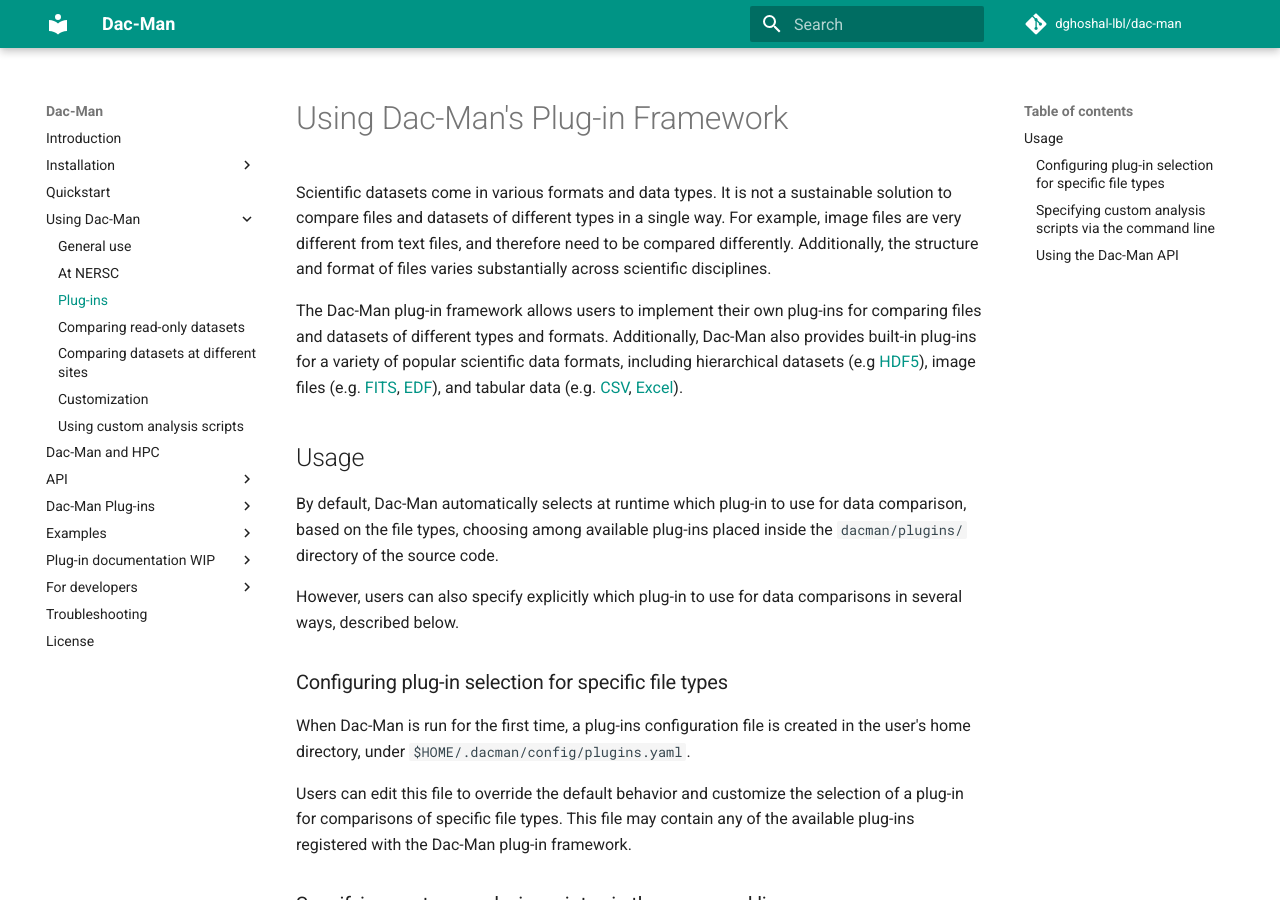
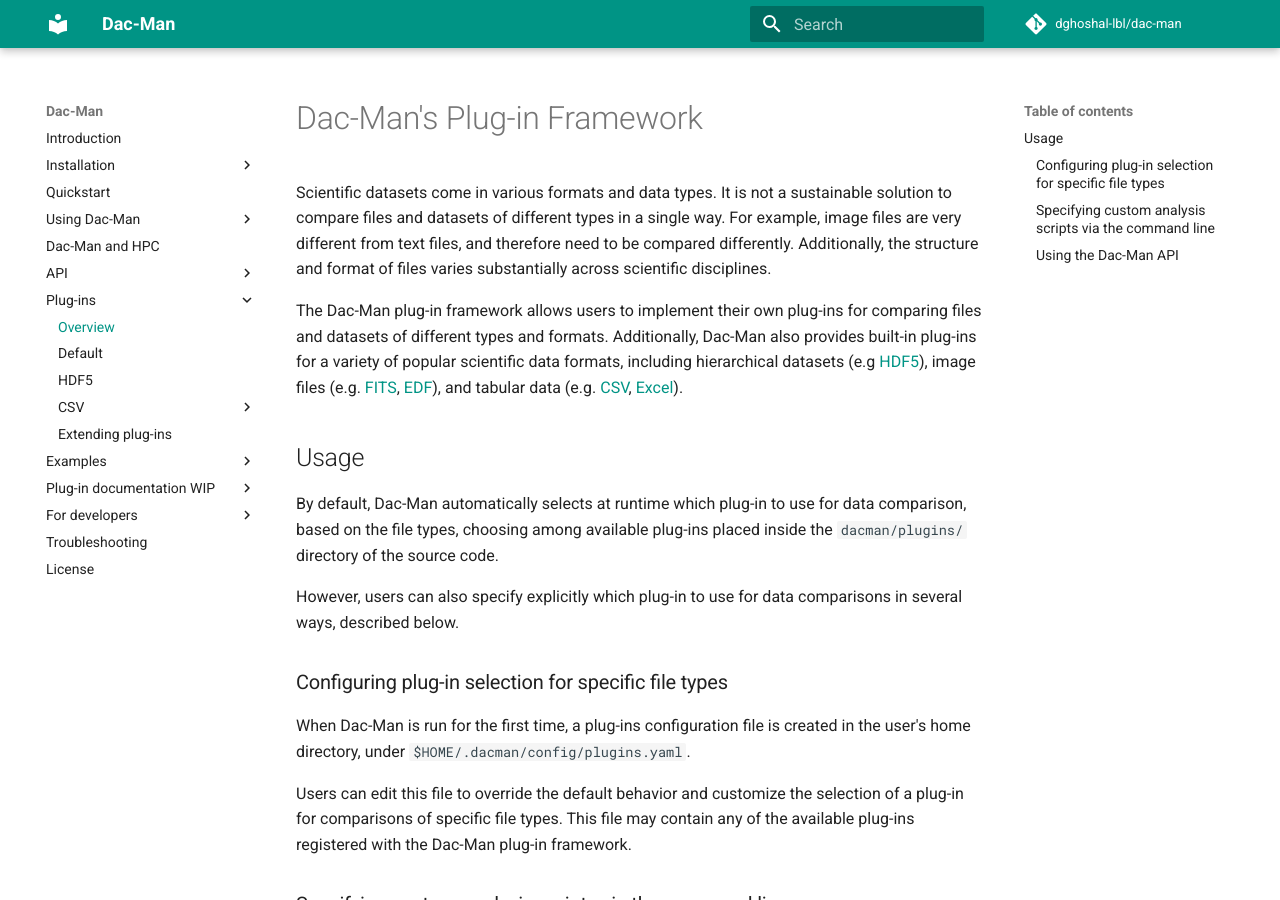
Before and after one commit to deduce-dev/dac-man, an MkDocs documentation site: the page built from docs/plugins/overview.md, in a window 1280 px wide and 900 px high. Built offline with MkDocs 1.6.1 and Material for MkDocs 9.7.7, drawn with Linux system fonts in a browser that asks for light colours; comment, search, counter and statistics services are not loaded.

Commit message:
Move "Using Dac-Man/Plug-ins" to "Overview"

```diff
--- a/docs/use/plugins.md
+++ b/docs/plugins/overview.md
@@ -1,4 +1,4 @@
-# Using Dac-Man's Plug-in Framework
+# Dac-Man's Plug-in Framework
 
 Scientific datasets come in various formats and data types.
 It is not a sustainable solution to compare files and datasets of different types in a single way.
--- a/mkdocs.yml
+++ b/mkdocs.yml
@@ -23,8 +23,8 @@ nav:
   - API:
       Dac-Man: api/dacman.md
       Plug-ins: api/plugins.md
-  - Dac-Man Plug-ins:
-    # - Introduction: plugins/introduction.md
+  - Plug-ins:
+    - Overview: plugins/overview.md
     - Default: plugins/default.md
     - HDF5: plugins/hdf5.md
     - CSV:
```
